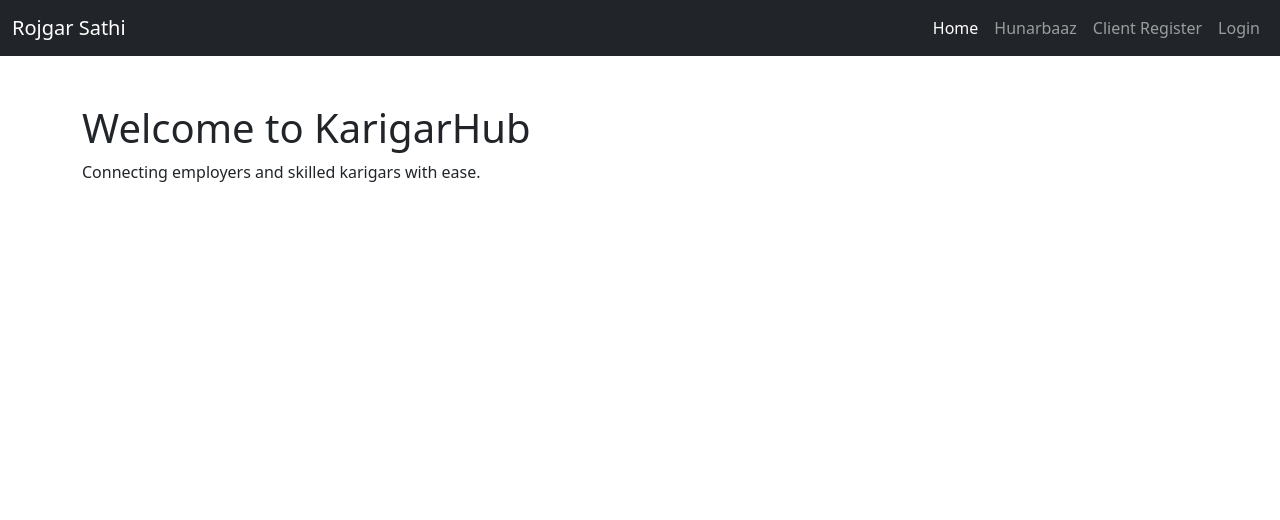
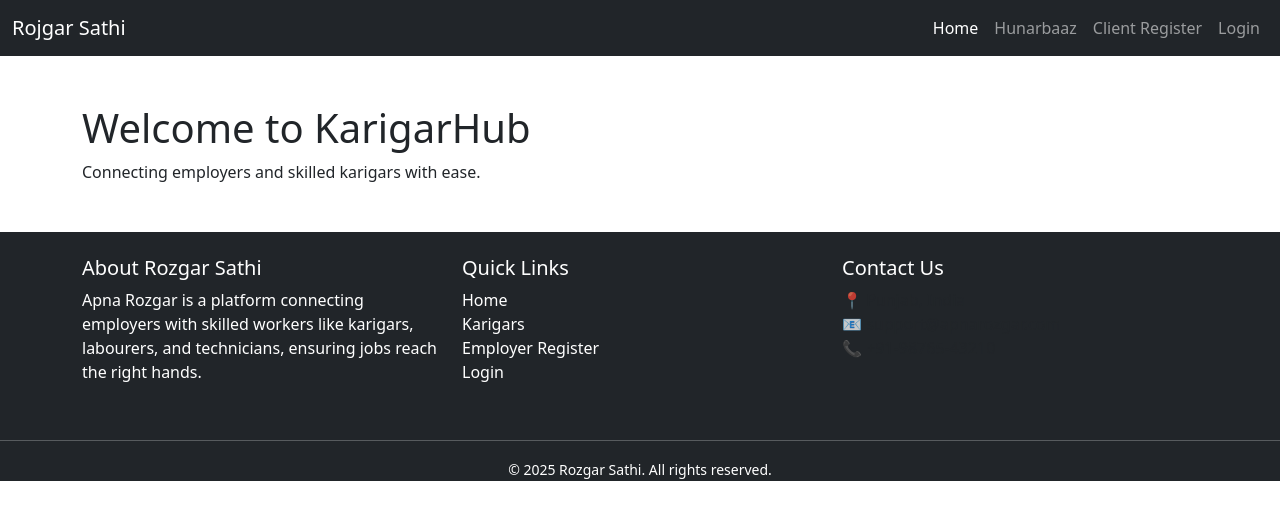
Before and after one commit to er-Rajbir/ROJGAR-SATHI, a Django app: page / in a window 1280 px wide. Shown: the top 520 px of the page. Run offline with Django 5.2, Linux system fonts and the light colour scheme.

Commit message:
footer added in base.html

```diff
--- a/ROJGAR_SATHI/templates/hunarbaaz/base.html
+++ b/ROJGAR_SATHI/templates/hunarbaaz/base.html
@@ -37,7 +37,51 @@
 </nav>
 <!-- ✅ Navbar Ends -->
 
+
 {% block content %}{% endblock %}
+
+
+<!-- ✅ Footer Starts -->
+<footer class="bg-dark text-white mt-5">
+  <div class="container py-4">
+    <div class="row">
+      <!-- About -->
+      <div class="col-md-4">
+        <h5>About Rozgar Sathi</h5>
+        <p>
+          Apna Rozgar is a platform connecting employers with skilled workers like karigars, labourers, and technicians, ensuring jobs reach the right hands.
+        </p>
+      </div>
+
+      <!-- Quick Links -->
+      <div class="col-md-4">
+        <h5>Quick Links</h5>
+        <ul class="list-unstyled">
+          <li><a href="{% url 'home' %}" class="text-white text-decoration-none">Home</a></li>
+          <li><a href="{% url 'karigar_list' %}" class="text-white text-decoration-none">Karigars</a></li>
+          <li><a href="{% url 'employer_register' %}" class="text-white text-decoration-none">Employer Register</a></li>
+          <li><a href="{% url 'login' %}" class="text-white text-decoration-none">Login</a></li>
+        </ul>
+      </div>
+
+      <!-- Contact Info -->
+      <div class="col-md-4">
+        <h5>Contact Us</h5>
+        <p class="text-muted">
+          📍 Punjab, India <br>
+          📧 support@apnarozgar.com <br>
+          📞 +91-98765-43210
+        </p>
+      </div>
+    </div></div>
+    <hr class="border-light">
+    <div class="text-center">
+      <small>&copy; 2025 Rozgar Sathi. All rights reserved.</small>
+    </div>
+  </div>
+</footer>
+<!-- ✅ Footer Ends -->
+
 
 <!-- Bootstrap JS -->
 <script src="https://cdn.jsdelivr.net/npm/bootstrap@5.3.0/dist/js/bootstrap.bundle.min.js"></script>
```
